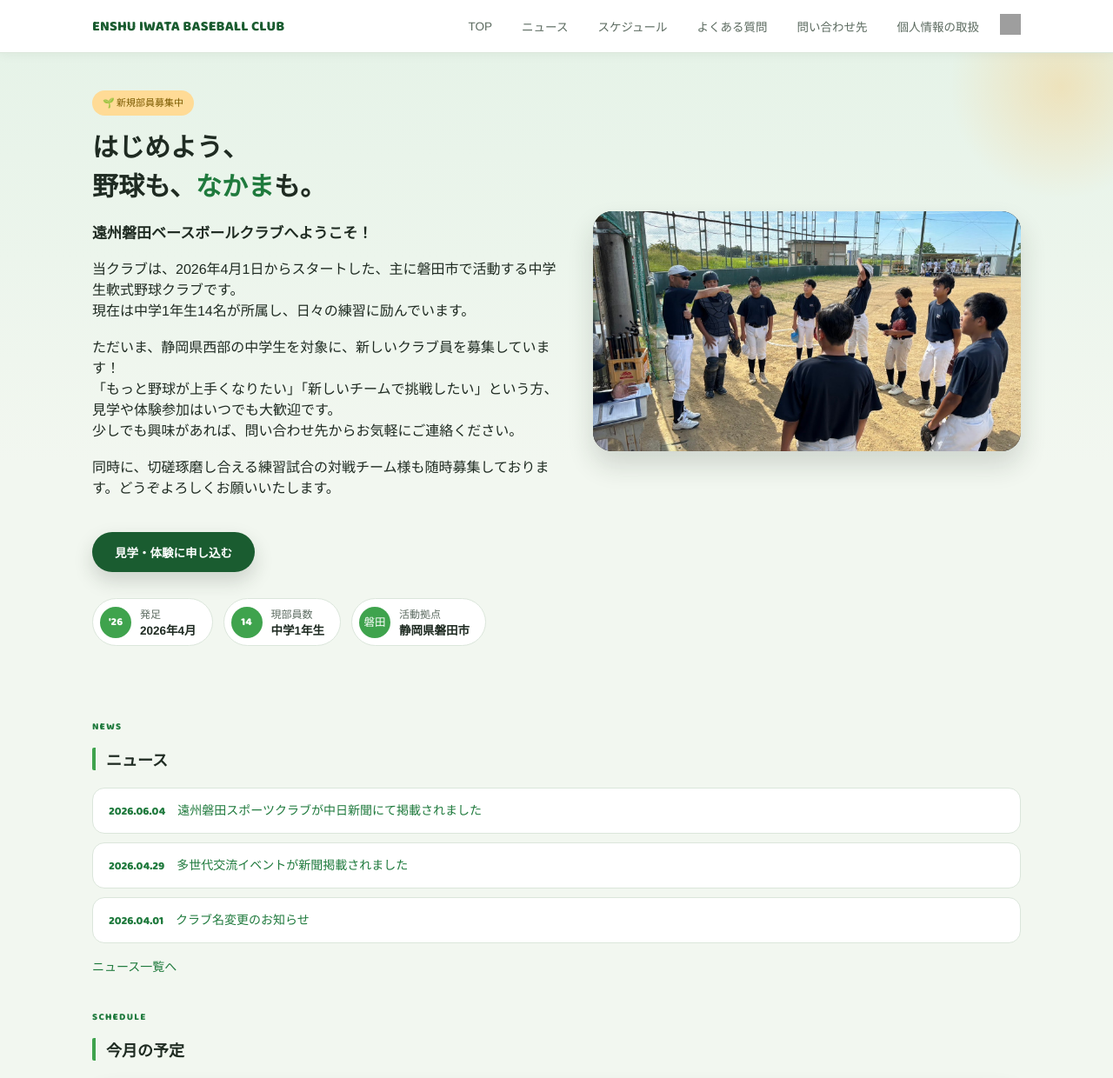
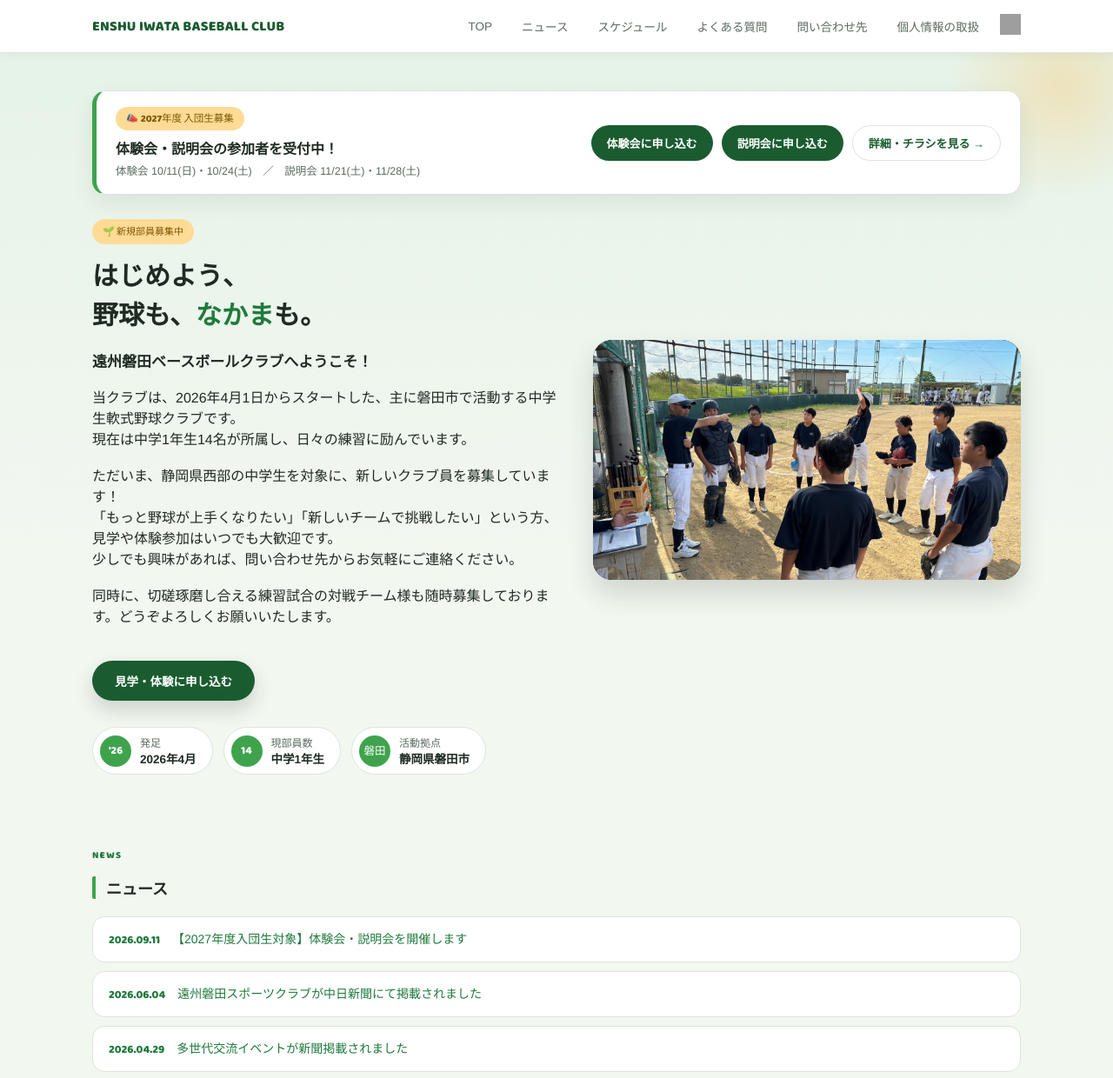
Before and after one commit to enshuiwatabbc/home, a Jekyll site: the page built from index.md, in a window 1280 px wide and 1400 px high, cut to the strip 0-1240 px from the top of the window. Shown: the whole strip at 87% size. Built offline with Jekyll 4.4.1, drawn with Linux system fonts in a browser that asks for light colours; grey boxes are pictures that could not be loaded.

Commit message:
2027年度入団生向け 体験会・説明会のお知らせを追加
- ニュース記事を追加(_posts/2026-09-11-taikenkai-setsumeikai.md)
  体験会10/11・10/24、説明会11/21対面・11/28オンライン、各申込フォーム、
  チラシ画像(2027-taikenkai.jpg / PNG2.3MB→JPEG390KBに最適化)
- トップページ最上部に、以前の申込バナー(コメントアウト)を差し替える形で
  お知らせカード(.notice-card)を追加。体験会・説明会フォームと記事への導線

Co-Authored-By: Claude Sonnet 5 <noreply@anthropic.com>

```diff
--- a/_layouts/home.html
+++ b/_layouts/home.html
@@ -3,15 +3,20 @@ layout: default
 ---
 
 <section class="hero">
-  <!--
   <div class="hero-inner">
-    <a class="announce-bar" href="https://docs.google.com/forms/d/e/1FAIpQLSetJGCkVinkIVJl0DZXGatx9z9yro-oVVpF34i7K5uI8CFYRA/viewform" target="_blank" rel="noopener">
-      <span class="announce-badge">📝 体験会 受付中</span>
-      <span class="announce-text">申込フォームはこちら</span>
-      <span class="announce-arrow">→</span>
-    </a>
+    <div class="notice-card">
+      <div class="notice-card__body">
+        <span class="notice-card__label">📣 2027年度 入団生募集</span>
+        <p class="notice-card__title">体験会・説明会の参加者を受付中！</p>
+        <p class="notice-card__meta">体験会 10/11(日)・10/24(土)　／　説明会 11/21(土)・11/28(土)</p>
+      </div>
+      <div class="notice-card__actions">
+        <a class="notice-btn" href="https://docs.google.com/forms/d/e/1FAIpQLSdggfcQljhggWedwhV_66-nBi8x81er3cmqvFsZxBQjdZCZTg/viewform" target="_blank" rel="noopener">体験会に申し込む</a>
+        <a class="notice-btn" href="https://docs.google.com/forms/d/e/1FAIpQLScGXmoiI4F7T6lLmWLgX-xgokDkVpR7gXTl1YIrpSr4Cvk8tA/viewform" target="_blank" rel="noopener">説明会に申し込む</a>
+        <a class="notice-btn notice-btn--ghost" href="{{ site.baseurl }}{% post_url 2026-09-11-taikenkai-setsumeikai %}">詳細・チラシを見る →</a>
+      </div>
+    </div>
   </div>
-  -->
 
   <div class="hero-inner hero-grid">
     <div class="hero-copy">
--- /dev/null
+++ b/_posts/2026-09-11-taikenkai-setsumeikai.md
@@ -0,0 +1,44 @@
+---
+layout: post
+title: "【2027年度入団生対象】体験会・説明会を開催します"
+date: 2026-09-11
+---
+
+遠州磐田ベースボールクラブでは、2027年度の入団を考えている **現在の小学6年生** を対象に、休日練習の体験会と、クラブの説明会を開催します。
+
+野球経験の有無や男女は問いません。「野球をやってみたい」「どんなチームか見てみたい」という方は、どうぞお気軽にご参加ください。まずは保護者の方だけで説明会に参加、というのも大歓迎です。
+
+![体験会・説明会のご案内]({{ site.baseurl }}/images/2027-taikenkai.jpg)
+
+---
+
+## 休日練習体験会
+
+実際の休日練習に参加して、チームの雰囲気を体験してみてください。
+
+- **10月11日（日）**　8:30〜12:00　／　磐田兎山公園野球場
+- **10月24日（土）**　8:30〜12:00　／　磐田兎山公園野球場
+
+**持ち物**：グローブ・水筒（動きやすい服装でお越しください）
+
+▶ **[体験会の申し込みはこちら](https://docs.google.com/forms/d/e/1FAIpQLSdggfcQljhggWedwhV_66-nBi8x81er3cmqvFsZxBQjdZCZTg/viewform){:target="_blank" rel="noopener"}**
+
+---
+
+## 説明会
+
+クラブの理念や活動方針、入団までの流れなどをご説明します。対面・オンラインのどちらでもご参加いただけます。
+
+- **11月21日（土）**　10:00〜11:00　／　磐田市総合健康福祉会館「iプラザ」（対面）
+- **11月28日（土）**　19:00〜20:00　／　オンライン開催
+
+▶ **[説明会の申し込みはこちら](https://docs.google.com/forms/d/e/1FAIpQLScGXmoiI4F7T6lLmWLgX-xgokDkVpR7gXTl1YIrpSr4Cvk8tA/viewform){:target="_blank" rel="noopener"}**
+
+---
+
+## お問い合わせ
+
+ご不明な点があれば、お気軽にご連絡ください。
+
+- TEL：090-3852-8813（鴨藤）
+- メール：[enshuiwatabbc@gmail.com](mailto:enshuiwatabbc@gmail.com)
--- a/style.css
+++ b/style.css
@@ -191,69 +191,94 @@ a {
   pointer-events: none;
 }
 
-/* 体験会申込などのお知らせバナー */
-.announce-bar {
+/* トップの重要なお知らせカード（体験会・説明会など） */
+.notice-card {
   display: flex;
+  flex-wrap: wrap;
   align-items: center;
-  gap: 10px;
-  flex-wrap: wrap;
+  gap: 16px 28px;
   background: var(--surface);
   border: 1px solid var(--line);
-  border-radius: 999px;
-  padding: 10px 20px;
-  margin-bottom: 24px;
-  box-shadow: 0 8px 20px rgba(31, 43, 34, 0.08);
-  transition: transform 0.2s ease, box-shadow 0.2s ease;
+  border-left: 5px solid var(--accent-bright);
+  border-radius: 16px;
+  padding: 18px 22px;
+  margin-bottom: 28px;
+  box-shadow: 0 10px 26px rgba(31, 43, 34, 0.08);
 }
 
-.announce-bar:hover {
-  transform: translateY(-1px);
-  box-shadow: 0 10px 24px rgba(31, 43, 34, 0.12);
+.notice-card__body {
+  flex: 1 1 300px;
 }
 
-.announce-badge {
+.notice-card__label {
+  display: inline-block;
   font-family: "Baloo2Accent", "Hiragino Sans", sans-serif;
   font-size: 11.5px;
   color: #7a5a00;
   background: #ffdb96;
-  padding: 5px 12px;
+  padding: 4px 12px;
   border-radius: 999px;
-  white-space: nowrap;
+  margin-bottom: 8px;
 }
 
-.announce-text {
-  font-size: 13.5px;
-  font-weight: 700;
+.notice-card__title {
+  margin: 0 0 4px;
+  font-size: 16px;
+  font-weight: 800;
   color: var(--ink);
-  white-space: nowrap;
 }
 
-.announce-arrow {
-  margin-left: auto;
-  color: var(--accent);
-  font-weight: 700;
+.notice-card__meta {
+  margin: 0;
+  font-size: 12.5px;
+  color: var(--ink-soft);
 }
 
-@media (max-width: 480px) {
-  .announce-bar {
-    border-radius: 999px;
-    flex-wrap: nowrap;
-    gap: 6px;
-    padding: 8px 14px;
+.notice-card__actions {
+  display: flex;
+  flex-wrap: wrap;
+  gap: 10px;
+}
+
+.notice-btn {
+  display: inline-flex;
+  align-items: center;
+  justify-content: center;
+  padding: 10px 18px;
+  border-radius: 999px;
+  font-size: 13px;
+  font-weight: 700;
+  background: var(--accent-strong);
+  color: #fff;
+  white-space: nowrap;
+  transition: background 0.2s ease;
+}
+
+.notice-btn:hover {
+  background: var(--accent);
+}
+
+.notice-btn--ghost {
+  background: transparent;
+  color: var(--accent-strong);
+  border: 1px solid var(--line);
+}
+
+.notice-btn--ghost:hover {
+  background: var(--accent-soft);
+}
+
+@media (max-width: 600px) {
+  .notice-card {
+    padding: 16px 18px;
   }
 
-  .announce-badge {
-    font-size: 10px;
-    padding: 4px 9px;
+  .notice-card__actions {
+    width: 100%;
   }
 
-  .announce-text {
-    font-size: 12px;
-  }
-
-  .announce-arrow {
-    margin-left: 0;
-    flex: 0 0 auto;
+  .notice-btn {
+    flex: 1 1 100%;
   }
 }
 
```
Also changed, not shown: images/2027-taikenkai.jpg (added).
